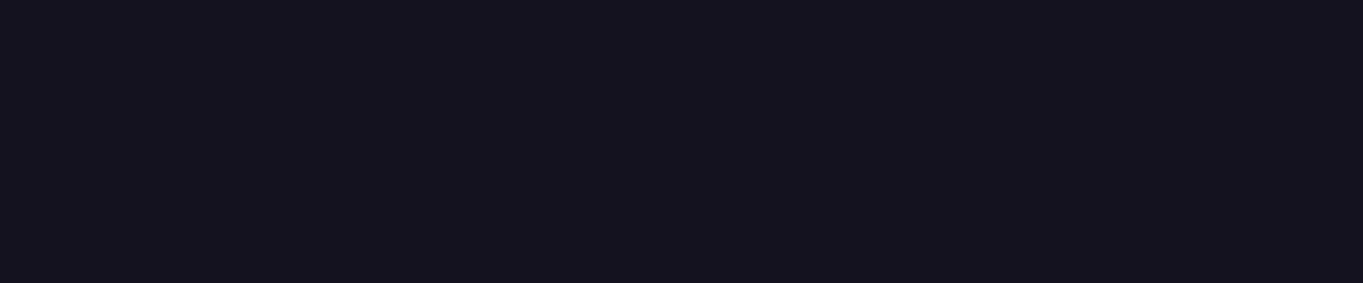
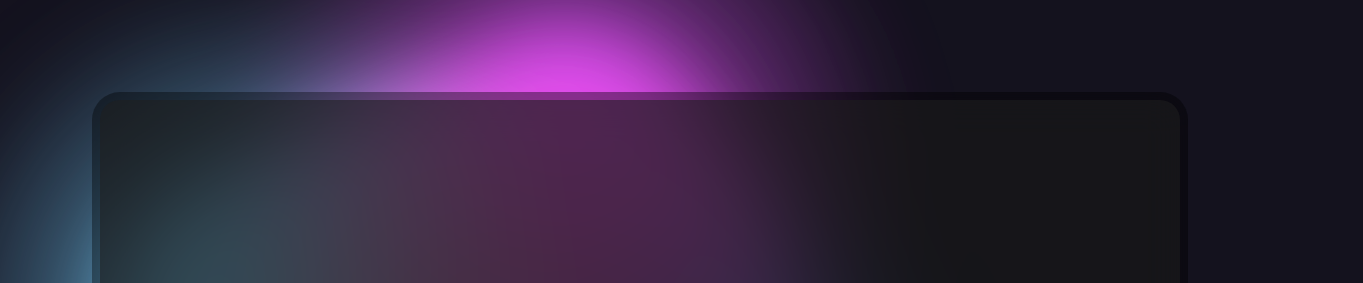
Before and after one commit to MitrichevGeorge/proj-2026, a plain HTML site: page site/index.html in a window 1280 px wide. Shown: the top 283 px of the page, 1363 px wide, since content can reach past the window. Drawn offline with Linux system fonts and the light colour scheme.

Commit message:
Refactor project structure: remove ambilight.js and style.css, add new styles and gradient background in index.html, and create neobg.css for enhanced visuals

```diff
--- a/site/ambilight.js
+++ /dev/null
@@ -1,34 +0,0 @@
-function createInfinityMover(el) {
-    const centerX = innerWidth / 2;
-    const centerY = innerHeight / 2;
-
-    let t = Math.random() * Math.PI * 2;
-
-    // случайная амплитуда и скорость
-    let amp = 150 + Math.random() * 120;
-    let speed = 0.005 + Math.random() * 0.004;
-
-    // лёгкое смещение центра
-    let offsetX = (Math.random() - 0.5) * 120;
-    let offsetY = (Math.random() - 0.5) * 80;
-
-    function animate() {
-        t += speed;
-
-        // формула горизонтальной восьмёрки
-        const denom = 1 + Math.sin(t) ** 2;
-
-        const x = amp * Math.cos(t) / denom;
-        const y = amp * Math.sin(t) * Math.cos(t) / denom;
-        console.log(x, y);
-
-        el.style.transform =
-            `translate3d(${centerX + x + offsetX}px, ${centerY + y + offsetY}px, 0)`;
-
-        requestAnimationFrame(animate);
-    }
-
-    animate();
-}
-
-createInfinityMover(document.getElementById("ambiglow-1"));
--- /dev/null
+++ b/site/css/neobg.css
@@ -0,0 +1,154 @@
+html, body {
+  margin: 0;
+  padding: 0;
+}
+
+:root {
+  --color1: 40, 120, 255;
+  --color2: 230, 80, 255;
+  --color3: 120, 210, 255;
+  --color4: 220, 60, 70;
+  --color5: 230, 200, 80;
+  --circle-size: 90%;
+  --blending: hard-light;
+}
+
+@keyframes moveInCircle {
+  0% {
+    transform: rotate(0deg);
+  }
+  50% {
+    transform: rotate(180deg);
+  }
+  100% {
+    transform: rotate(360deg);
+  }
+}
+
+@keyframes moveVertical {
+  0% {
+    transform: translateY(-50%);
+  }
+  50% {
+    transform: translateY(50%);
+  }
+  100% {
+    transform: translateY(-50%);
+  }
+}
+
+@keyframes moveHorizontal {
+  0% {
+    transform: translateX(-50%) translateY(-10%);
+  }
+  50% {
+    transform: translateX(50%) translateY(10%);
+  }
+  100% {
+    transform: translateX(-50%) translateY(-10%);
+  }
+}
+
+.gradient-bg {
+  width: 100vw;
+  height: 100vh;
+  position: relative;
+  overflow: hidden;
+  top: 0;
+  left: 0;
+
+  svg {
+    position: fixed;
+    top:0;
+    left:0;
+    width: 0;
+    height: 0;
+  }
+
+
+  .gradients-container {
+    filter: url(#goo) blur(40px) ;
+    width: 100%;
+    height: 100%;
+  }
+
+  .g1 {
+    position: absolute;
+    background: radial-gradient(circle at center, rgba(var(--color1), 0.8) 0, rgba(var(--color1), 0) 50%) no-repeat;
+    mix-blend-mode: var(--blending);
+
+    width: var(--circle-size);
+    height: var(--circle-size);
+    top: calc(50% - var(--circle-size) / 2);
+    left: calc(50% - var(--circle-size) / 2);
+
+    transform-origin: center center;
+    animation: moveVertical 30s ease infinite;
+
+    opacity: 1;
+  }
+
+  .g2 {
+    position: absolute;
+    background: radial-gradient(circle at center, rgba(var(--color2), 0.8) 0, rgba(var(--color2), 0) 50%) no-repeat;
+    mix-blend-mode: var(--blending);
+
+    width: var(--circle-size);
+    height: var(--circle-size);
+    top: calc(50% - var(--circle-size) / 2);
+    left: calc(50% - var(--circle-size) / 2);
+
+    transform-origin: calc(50% - 400px);
+    animation: moveInCircle 20s reverse infinite;
+
+    opacity: 1;
+  }
+
+  .g3 {
+    position: absolute;
+    background: radial-gradient(circle at center, rgba(var(--color3), 0.8) 0, rgba(var(--color3), 0) 50%) no-repeat;
+    mix-blend-mode: var(--blending);
+
+    width: var(--circle-size);
+    height: var(--circle-size);
+    top: calc(50% - var(--circle-size) / 2 + 200px);
+    left: calc(50% - var(--circle-size) / 2 - 500px);
+
+    transform-origin: calc(50% + 400px);
+    animation: moveInCircle 40s linear infinite;
+
+    opacity: 1;
+  }
+
+  .g4 {
+    position: absolute;
+    background: radial-gradient(circle at center, rgba(var(--color4), 0.8) 0, rgba(var(--color4), 0) 50%) no-repeat;
+    mix-blend-mode: var(--blending);
+
+    width: var(--circle-size);
+    height: var(--circle-size);
+    top: calc(50% - var(--circle-size) / 2);
+    left: calc(50% - var(--circle-size) / 2);
+
+    transform-origin: calc(50% - 200px);
+    animation: moveHorizontal 40s ease infinite;
+
+    opacity: 0.7;
+  }
+
+  .g5 {
+    position: absolute;
+    background: radial-gradient(circle at center, rgba(var(--color5), 0.8) 0, rgba(var(--color5), 0) 50%) no-repeat;
+    mix-blend-mode: var(--blending);
+
+    width: calc(var(--circle-size) * 2);
+    height: calc(var(--circle-size) * 2);
+    top: calc(50% - var(--circle-size));
+    left: calc(50% - var(--circle-size));
+
+    transform-origin: calc(50% - 800px) calc(50% + 200px);
+    animation: moveInCircle 20s ease infinite;
+
+    opacity: 1;
+  }
+}
--- /dev/null
+++ b/site/css/style.css
@@ -0,0 +1,49 @@
+body{
+    background-color:  rgb(20, 18, 30);
+    overflow: hidden;
+}
+
+.container {
+    position: relative;
+    width: calc(100vw - 200px);
+    height: calc(100vh - 200px);
+    display: flex;
+    justify-content: center;
+    align-items: center;
+    background-color: rgba(32, 32, 32, 0.548);
+    border-radius: 20px;
+}
+.container::after {
+    content: "";
+    position: absolute;
+    inset: -8px;
+    border-radius: 28px;
+    background: rgba(0, 0, 0, 0.4);
+    backdrop-filter: blur(20px);
+    z-index: -1;
+}
+
+.everything {
+    position: absolute;
+    left: 0;
+    top: 0;
+    width: 100%;
+    height: 100%;
+    display: flex;
+    justify-content: center;
+    align-items: center;
+    font-size: 2em;
+    color: white;
+    text-shadow: 0 0 10px rgba(255, 255, 255, 0.5);
+    z-index: 10;
+}
+
+.overlay {
+    position: absolute;
+    left: 0;
+    top: 0;
+    width: 100%;
+    height: 100%;
+    /* backdrop-filter: blur(20px); */
+    z-index: 50;
+}
--- a/site/index.html
+++ b/site/index.html
@@ -4,10 +4,37 @@
         <meta charset="UTF-8">
         <meta name="viewport" content="width=device-width, initial-scale=1.0">
         <title>Project 2026</title>
-        <link rel="stylesheet" href="style.css">
+        <link rel="stylesheet" href="css/style.css">
+        <link rel="stylesheet" href="css/neobg.css">
+        <link rel="preconnect" href="https://fonts.googleapis.com">
     </head>
     <body>
-        <div id="ambiglow-1" class="ambilight light-1"></div>
-        <script src="ambilight.js"></script>
+        <div class="gradient-bg">
+            <svg xmlns="http://www.w3.org/2000/svg">
+                <defs>
+                <filter id="goo">
+                    <feGaussianBlur in="SourceGraphic" stdDeviation="10" result="blur" />
+                    <feColorMatrix in="blur" mode="matrix" values="1 0 0 0 0  0 1 0 0 0  0 0 1 0 0  0 0 0 18 -8" result="goo" />
+                    <feBlend in="SourceGraphic" in2="goo" />
+                </filter>
+                </defs>
+            </svg>
+            <div class="gradients-container">
+                <div class="g1"></div>
+                <div class="g2"></div>
+                <div class="g3"></div>
+                <div class="g4"></div>
+                <div class="g5"></div>
+            </div>
+        </div>
+        <div class="everything">
+            <div class="container">
+                <div class="content">
+                    <h1>Project 2026</h1>
+                    <p>A project for learning and experimenting with graphics programming.</p>
+                </div>
+            </div>
+        </div>
+        <div class="overlay"></div>
     </body>
 </html>
--- a/site/style.css
+++ /dev/null
@@ -1,63 +0,0 @@
-body{
-    background-color:  rgb(20, 18, 30);
-    overflow: hidden;
-}
-
-.light-1{
-    top: 0;
-    left: 0;
-    background: radial-gradient(circle at center, rgba(255, 255, 255, 0.2) 0%, rgba(255, 255, 255, 0) 70%);
-    pointer-events: none;
-    /* background: radial-gradient(circle at center,rgba(120, 60, 160, 40) 0%, rgba(0,0,0,0) 70%); */
-}
-
-@keyframes ambilightSoft {
-    0% {
-        /* transform: translate3d(0px, 0px, 0); */
-        filter: blur(8px);
-        width: 800px;
-        height: 800px;
-    }
-
-    25% {
-        /* transform: translate3d(0.5px, -5px, 0); */
-        filter: blur(9px);
-        margin-left: 25px;
-        margin-top: 30px;
-        width: 750px;
-        height: 750px;
-    }
-
-    50% {
-        /* transform: translate3d(-0.5px, 5px, 0); */
-        filter: blur(10px);
-        opacity: 0.45;
-    }
-
-    75% {
-        /* transform: translate3d(0.5px, 5px, 0); */
-        filter: blur(9px);
-    }
-
-    100% {
-        /* transform: translate3d(0px, 0px, 0); */
-        filter: blur(8px);
-        width: 800px;
-        height: 800px;
-    }
-}
-
-.ambilight {
-    position: absolute;
-    animation: ambilightSoft 7.5s ease-in-out infinite;
-    will-change: transform, filter, background;
-    overflow: hidden;
-    pointer-events: none;
-}
-
-    /* position: absolute;
-    border-radius: 50%;
-    mix-blend-mode: screen;
-    filter: blur(40px);
-    opacity: 0.55;
-    will-change: transform; */
```
Also changed, not shown: requirements.txt (added).
